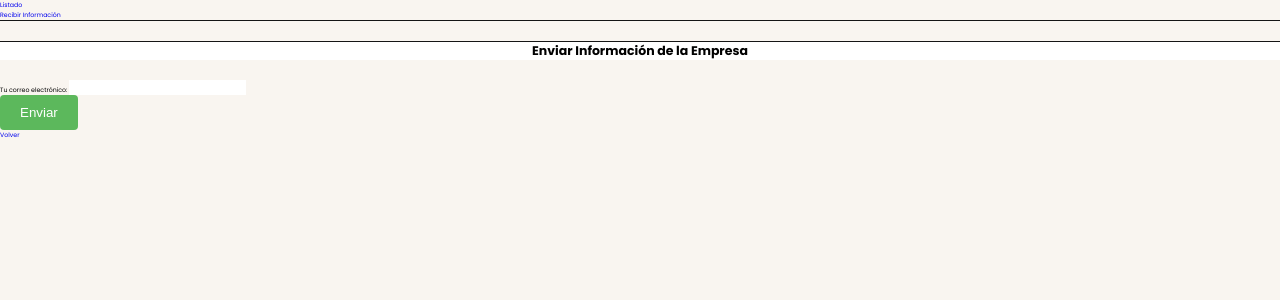
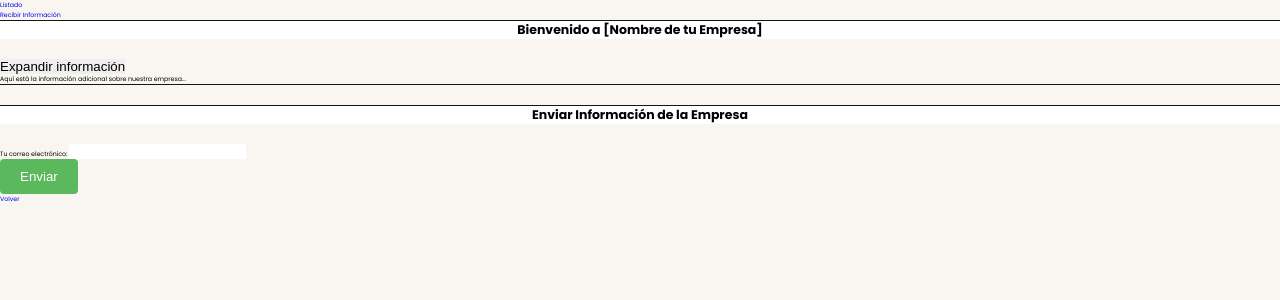
Before and after one commit to joncanadas/Grupo_9-Entregable_2, a Django app: page /DjangoGePrApp/enviarCorreo/ in a window 1280 px wide. Shown: the part 163-463 px from the top of the page. Run offline with Django 5.2, Linux system fonts and the light colour scheme.

Commit message:
funcionalidad expandir info hecha (falta aplicar el css a los nuevos elementos del header)

```diff
--- a/DjangoGestionProyectos/DjangoGePrApp/templates/header.html
+++ b/DjangoGestionProyectos/DjangoGePrApp/templates/header.html
@@ -27,8 +27,15 @@
     <div>
       <a href="{% url 'enviarCorreo' %}">Recibir Información</a>
     </div>
+    <h1>Bienvenido a [Nombre de tu Empresa]</h1>
+    <button id="expand-button">Expandir información</button>
+    <div id="info-block">
+        <p>Aquí está la información adicional sobre nuestra empresa...</p>
+    </div>
     <h2>{{ titulo_pagina }}</h2>
 
     {% block contenido %} {% endblock %}
+
+    <script src="{% static 'expandirInfo.js' %}"></script>
   </body>
 </html>
```
